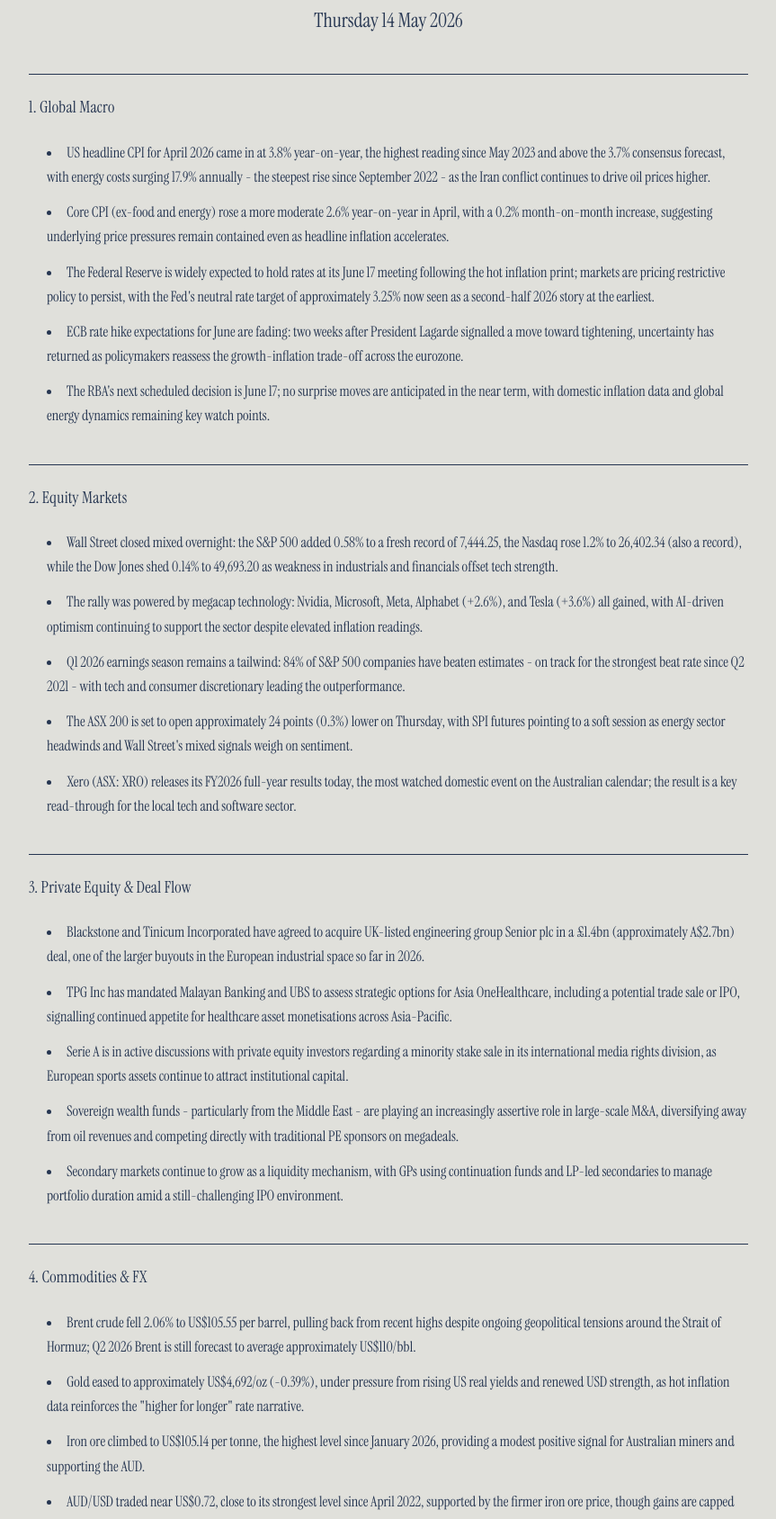
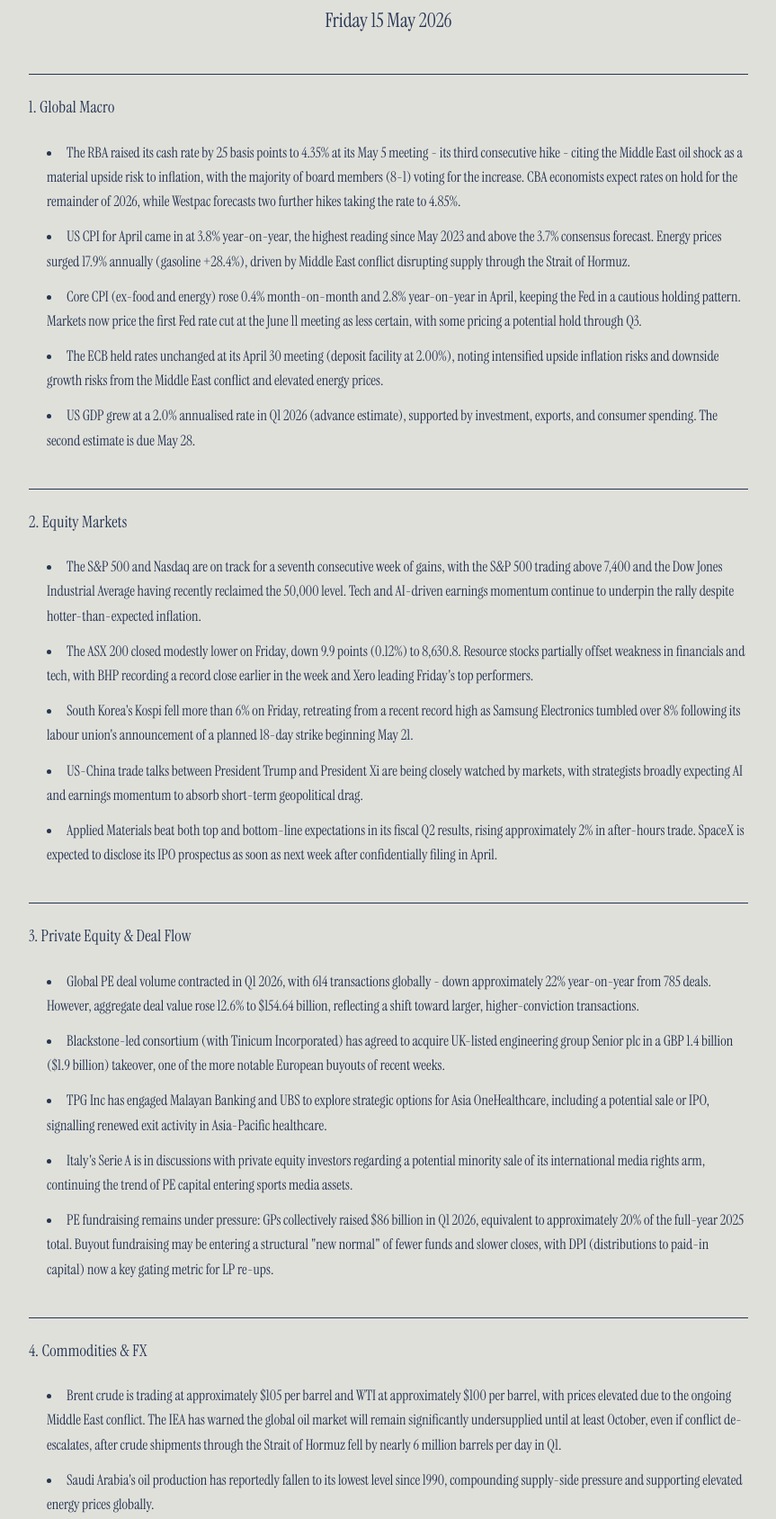
Before and after one commit to C-Murdoch/murdoch-capital-briefing, a website: page index.html in a window 1280 px wide. Shown: the part 313-2001 px from the top of the page at 90% size, without its empty margins (208-1071 px from the left). Drawn offline with Linux system fonts and the light colour scheme.

Commit message:
Briefing update 2026-05-15

```diff
--- a/index.html
+++ b/index.html
@@ -31,41 +31,41 @@
             <p style="font-size: 14px; letter-spacing: 1px; font-style: italic;">Morning Briefing</p>
         </div>
         <div id="briefing-content">
-          <p>Thursday 14 May 2026</p>
+          <p>Friday 15 May 2026</p>
 <h2>1. Global Macro</h2>
 <ul>
-<li>US headline CPI for April 2026 came in at 3.8% year-on-year, the highest reading since May 2023 and above the 3.7% consensus forecast, with energy costs surging 17.9% annually - the steepest rise since September 2022 - as the Iran conflict continues to drive oil prices higher.</li>
-<li>Core CPI (ex-food and energy) rose a more moderate 2.6% year-on-year in April, with a 0.2% month-on-month increase, suggesting underlying price pressures remain contained even as headline inflation accelerates.</li>
-<li>The Federal Reserve is widely expected to hold rates at its June 17 meeting following the hot inflation print; markets are pricing restrictive policy to persist, with the Fed's neutral rate target of approximately 3.25% now seen as a second-half 2026 story at the earliest.</li>
-<li>ECB rate hike expectations for June are fading: two weeks after President Lagarde signalled a move toward tightening, uncertainty has returned as policymakers reassess the growth-inflation trade-off across the eurozone.</li>
-<li>The RBA's next scheduled decision is June 17; no surprise moves are anticipated in the near term, with domestic inflation data and global energy dynamics remaining key watch points.</li>
+<li>The RBA raised its cash rate by 25 basis points to 4.35% at its May 5 meeting - its third consecutive hike - citing the Middle East oil shock as a material upside risk to inflation, with the majority of board members (8-1) voting for the increase. CBA economists expect rates on hold for the remainder of 2026, while Westpac forecasts two further hikes taking the rate to 4.85%.</li>
+<li>US CPI for April came in at 3.8% year-on-year, the highest reading since May 2023 and above the 3.7% consensus forecast. Energy prices surged 17.9% annually (gasoline +28.4%), driven by Middle East conflict disrupting supply through the Strait of Hormuz.</li>
+<li>Core CPI (ex-food and energy) rose 0.4% month-on-month and 2.8% year-on-year in April, keeping the Fed in a cautious holding pattern. Markets now price the first Fed rate cut at the June 11 meeting as less certain, with some pricing a potential hold through Q3.</li>
+<li>The ECB held rates unchanged at its April 30 meeting (deposit facility at 2.00%), noting intensified upside inflation risks and downside growth risks from the Middle East conflict and elevated energy prices.</li>
+<li>US GDP grew at a 2.0% annualised rate in Q1 2026 (advance estimate), supported by investment, exports, and consumer spending. The second estimate is due May 28.</li>
 </ul>
 <h2>2. Equity Markets</h2>
 <ul>
-<li>Wall Street closed mixed overnight: the S&amp;P 500 added 0.58% to a fresh record of 7,444.25, the Nasdaq rose 1.2% to 26,402.34 (also a record), while the Dow Jones shed 0.14% to 49,693.20 as weakness in industrials and financials offset tech strength.</li>
-<li>The rally was powered by megacap technology: Nvidia, Microsoft, Meta, Alphabet (+2.6%), and Tesla (+3.6%) all gained, with AI-driven optimism continuing to support the sector despite elevated inflation readings.</li>
-<li>Q1 2026 earnings season remains a tailwind: 84% of S&amp;P 500 companies have beaten estimates - on track for the strongest beat rate since Q2 2021 - with tech and consumer discretionary leading the outperformance.</li>
-<li>The ASX 200 is set to open approximately 24 points (0.3%) lower on Thursday, with SPI futures pointing to a soft session as energy sector headwinds and Wall Street's mixed signals weigh on sentiment.</li>
-<li>Xero (ASX: XRO) releases its FY2026 full-year results today, the most watched domestic event on the Australian calendar; the result is a key read-through for the local tech and software sector.</li>
+<li>The S&amp;P 500 and Nasdaq are on track for a seventh consecutive week of gains, with the S&amp;P 500 trading above 7,400 and the Dow Jones Industrial Average having recently reclaimed the 50,000 level. Tech and AI-driven earnings momentum continue to underpin the rally despite hotter-than-expected inflation.</li>
+<li>The ASX 200 closed modestly lower on Friday, down 9.9 points (0.12%) to 8,630.8. Resource stocks partially offset weakness in financials and tech, with BHP recording a record close earlier in the week and Xero leading Friday's top performers.</li>
+<li>South Korea's Kospi fell more than 6% on Friday, retreating from a recent record high as Samsung Electronics tumbled over 8% following its labour union's announcement of a planned 18-day strike beginning May 21.</li>
+<li>US-China trade talks between President Trump and President Xi are being closely watched by markets, with strategists broadly expecting AI and earnings momentum to absorb short-term geopolitical drag.</li>
+<li>Applied Materials beat both top and bottom-line expectations in its fiscal Q2 results, rising approximately 2% in after-hours trade. SpaceX is expected to disclose its IPO prospectus as soon as next week after confidentially filing in April.</li>
 </ul>
 <h2>3. Private Equity &amp; Deal Flow</h2>
 <ul>
-<li>Blackstone and Tinicum Incorporated have agreed to acquire UK-listed engineering group Senior plc in a £1.4bn (approximately A$2.7bn) deal, one of the larger buyouts in the European industrial space so far in 2026.</li>
-<li>TPG Inc has mandated Malayan Banking and UBS to assess strategic options for Asia OneHealthcare, including a potential trade sale or IPO, signalling continued appetite for healthcare asset monetisations across Asia-Pacific.</li>
-<li>Serie A is in active discussions with private equity investors regarding a minority stake sale in its international media rights division, as European sports assets continue to attract institutional capital.</li>
-<li>Sovereign wealth funds - particularly from the Middle East - are playing an increasingly assertive role in large-scale M&amp;A, diversifying away from oil revenues and competing directly with traditional PE sponsors on megadeals.</li>
-<li>Secondary markets continue to grow as a liquidity mechanism, with GPs using continuation funds and LP-led secondaries to manage portfolio duration amid a still-challenging IPO environment.</li>
+<li>Global PE deal volume contracted in Q1 2026, with 614 transactions globally - down approximately 22% year-on-year from 785 deals. However, aggregate deal value rose 12.6% to $154.64 billion, reflecting a shift toward larger, higher-conviction transactions.</li>
+<li>Blackstone-led consortium (with Tinicum Incorporated) has agreed to acquire UK-listed engineering group Senior plc in a GBP 1.4 billion ($1.9 billion) takeover, one of the more notable European buyouts of recent weeks.</li>
+<li>TPG Inc has engaged Malayan Banking and UBS to explore strategic options for Asia OneHealthcare, including a potential sale or IPO, signalling renewed exit activity in Asia-Pacific healthcare.</li>
+<li>Italy's Serie A is in discussions with private equity investors regarding a potential minority sale of its international media rights arm, continuing the trend of PE capital entering sports media assets.</li>
+<li>PE fundraising remains under pressure: GPs collectively raised $86 billion in Q1 2026, equivalent to approximately 20% of the full-year 2025 total. Buyout fundraising may be entering a structural "new normal" of fewer funds and slower closes, with DPI (distributions to paid-in capital) now a key gating metric for LP re-ups.</li>
 </ul>
 <h2>4. Commodities &amp; FX</h2>
 <ul>
-<li>Brent crude fell 2.06% to US$105.55 per barrel, pulling back from recent highs despite ongoing geopolitical tensions around the Strait of Hormuz; Q2 2026 Brent is still forecast to average approximately US$110/bbl.</li>
-<li>Gold eased to approximately US$4,692/oz (-0.39%), under pressure from rising US real yields and renewed USD strength, as hot inflation data reinforces the "higher for longer" rate narrative.</li>
-<li>Iron ore climbed to US$105.14 per tonne, the highest level since January 2026, providing a modest positive signal for Australian miners and supporting the AUD.</li>
-<li>AUD/USD traded near US$0.72, close to its strongest level since April 2022, supported by the firmer iron ore price, though gains are capped by broad USD resilience and domestic risk-off sentiment.</li>
+<li>Brent crude is trading at approximately $105 per barrel and WTI at approximately $100 per barrel, with prices elevated due to the ongoing Middle East conflict. The IEA has warned the global oil market will remain significantly undersupplied until at least October, even if conflict de-escalates, after crude shipments through the Strait of Hormuz fell by nearly 6 million barrels per day in Q1.</li>
+<li>Saudi Arabia's oil production has reportedly fallen to its lowest level since 1990, compounding supply-side pressure and supporting elevated energy prices globally.</li>
+<li>Gold is trading at approximately $4,617/oz, pulling back from recent highs as a strengthening US dollar and higher-for-longer rate expectations weigh on precious metals. Gold and silver fell up to 4% in some markets on Friday amid the dollar surge.</li>
+<li>AUD/USD is trading at 0.7217, down 0.05% on the session, as the stronger US dollar offsets support from elevated commodity prices. Iron ore last traded at approximately $111.28/T (as of May 13), up 4.6% over the past month and 10.5% year-on-year, underpinning relative AUD resilience.</li>
 </ul>
 <h2>Key Themes for Today</h2>
-<p>The dominant macro tension remains a split between resilient corporate earnings and AI-driven equity market momentum on one hand, and persistently elevated energy-driven inflation on the other - a combination that is delaying central bank easing and creating divergence across sectors. For Australian investors, the interplay between strong commodity prices (particularly iron ore) supporting the AUD and local equity weakness is a key watch, alongside today's Xero result as a bellwether for the domestic growth and technology sector.</p>
-<p><em>Briefing compiled by Murdoch Capital AI | 14 May 2026</em></p>
+<p>The dominant cross-cutting theme remains the Middle East oil shock: elevated energy prices are simultaneously pushing inflation higher across major economies (US CPI at 3.8%, RBA hiking for a third time), constraining central bank easing cycles, and keeping commodity markets tight - creating a stagflationary undertow that equity markets are, for now, choosing to look through on the back of AI and earnings momentum. For investors, the divergence between resilient risk assets and deteriorating macro fundamentals is the key tension to monitor heading into the June central bank calendar.</p>
+<p><em>Briefing compiled by Murdoch Capital AI | 15 May 2026</em></p>
         </div>
     </div>
 </body>
```
